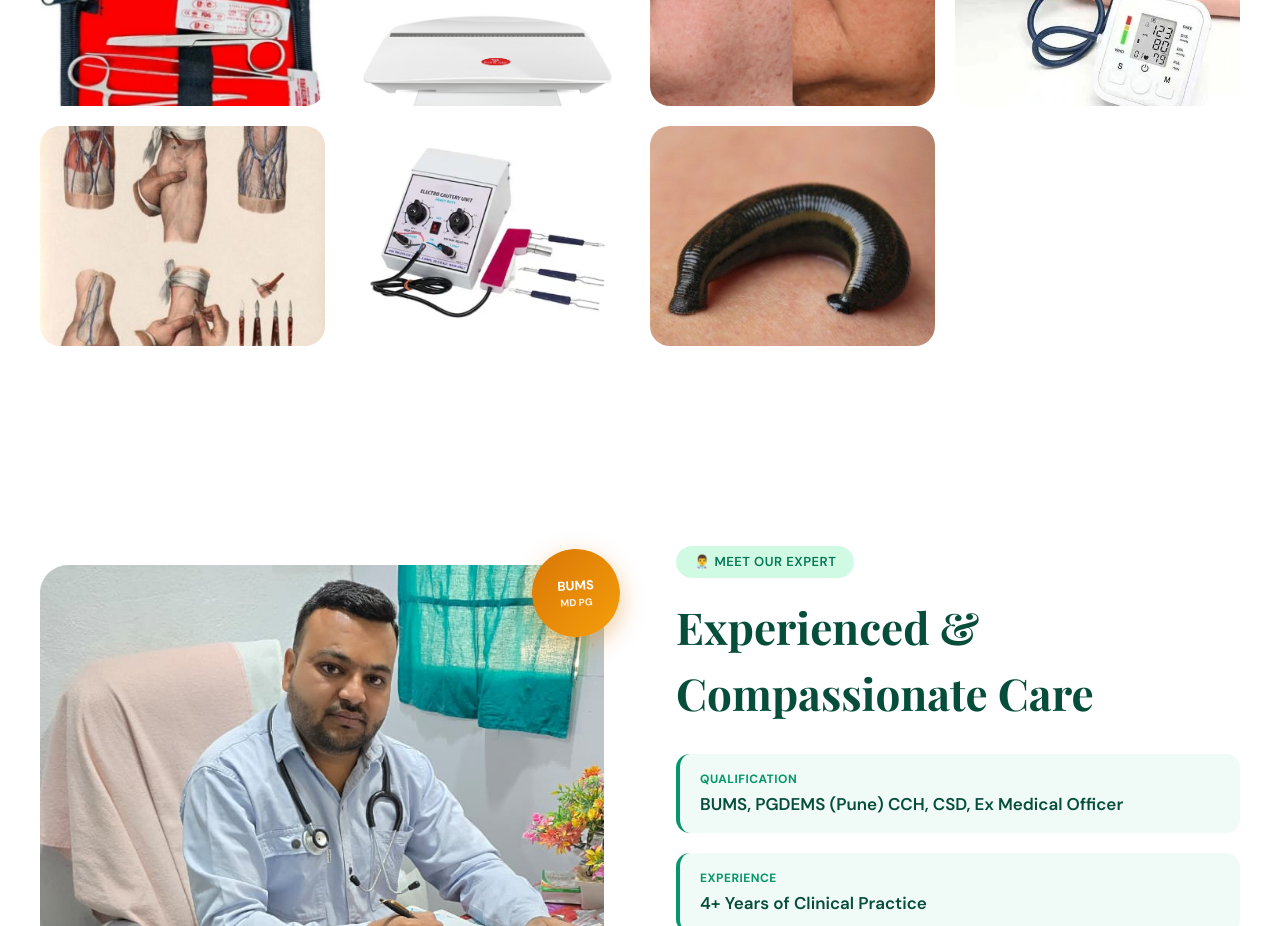
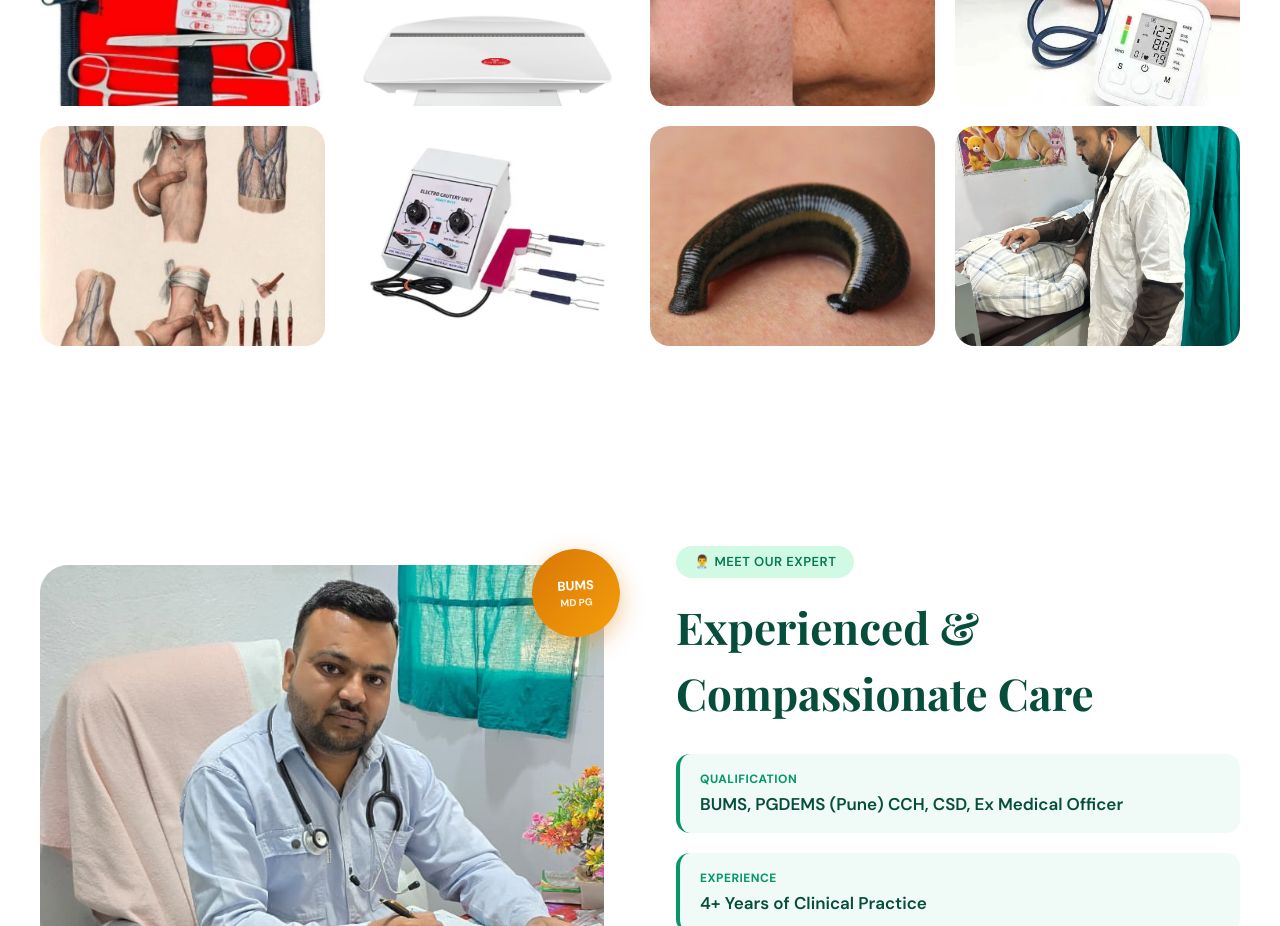
Before and after one commit to Mohammadzaki0027/al-kareem, a React (Vite) app: page / in a window 1280 px wide. Shown: the part 3220-4146 px from the top of the page. Built offline with nearby package versions, Linux system fonts and the light colour scheme.

Commit message:
banner image

```diff
--- a/client/pages/Index.tsx
+++ b/client/pages/Index.tsx
@@ -76,6 +76,12 @@ const galleryItems = [
     name: "Leech Therapy (Jalauka)",
     desc: "Natural therapy using medicinal leeches for blood purification and treatment of skin and joint conditions.",
   },
+    {
+    img: "/images/diagnosis.jpeg",
+    name: "Diagnosis",
+    desc: "Natural therapy using medicinal leeches for blood purification and treatment of skin and joint conditions.",
+  },
+
 ];
   const services = [
     {
@@ -84,6 +90,7 @@ const galleryItems = [
       description:
         "Comprehensive medical care for fever, infections, blood pressure, diabetes, and overall health management.",
     },
+
     {
       icon: "👶",
       title: "Child Specialist",
```
Also changed, not shown: public/images/diagnosis.jpeg (added).
